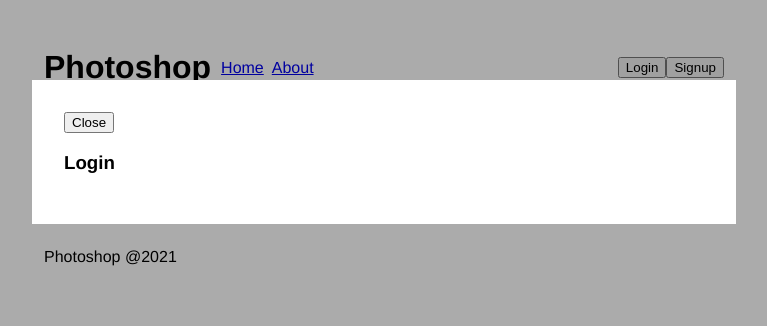
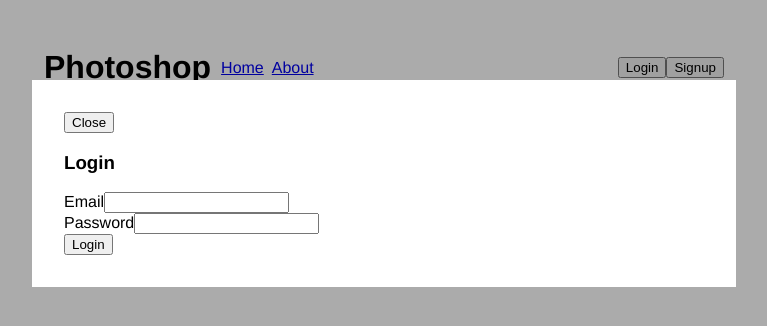
Before and after one commit to poomer123/next-js-shop, a Next.js app: page / in a window 1280 px wide. Both pictures are taken after a click on the button "Login". Shown: the top 326 px of the page, without its empty margins (256-1023 px from the left). Built offline with nearby package versions, Linux system fonts and the light colour scheme.

Commit message:
form login signup

```diff
--- a/src/pages/_app.js
+++ b/src/pages/_app.js
@@ -4,6 +4,14 @@
 import Logo from 'compoments/Logo'
 import { Dialog } from "@reach/dialog";
 import "@reach/dialog/styles.css";
+
+const login = ({ email, password }) => {
+    console.log(email, password)
+}
+
+const signup = ({ email, password }) => {
+    console.log(email, password)
+}
 
 function LoginSignup() {
     const [open, setOpen] = useState('NO')
@@ -15,19 +23,43 @@
             <Dialog aria-label="Login From" isOpen={open === 'LOGIN'} onDismiss={() => setOpen('NO')}>
                 <button onClick={() => setOpen('NO')}>Close</button>
                 <h3>Login</h3>
-                <form>
-
-                </form>
+                <Form buttonText="Login" onSubmit={login} />
             </Dialog>
 
             <Dialog aria-label="Signup From" isOpen={open === 'SIGNUP'} onDismiss={() => setOpen('NO')}>
                 <button onClick={() => setOpen('NO')}>Close</button>
                 <h3>Signup</h3>
-                <form>
-
-                </form>
+                <Form buttonText="Signup" onSubmit={signup} />
             </Dialog>
         </div>
+    )
+}
+
+function Form({ buttonText, onSubmit }) {
+
+    function handleSubmit(event) {
+        event.preventDefault()
+        const { email, password } = event.target.elements
+        onSubmit({
+            email: email.value,
+            password: password.value
+        })
+    }
+
+    return (
+        <form onSubmit={handleSubmit}>
+            <div>
+                <label htmlFor="email">Email</label>
+                <input type="text" id="email" />
+            </div>
+            <div>
+                <label htmlFor="password">Password</label>
+                <input type="text" id="password" />
+            </div>
+            <div>
+                <button type="submit">{buttonText}</button>
+            </div>
+        </form>
     )
 }
 
```
